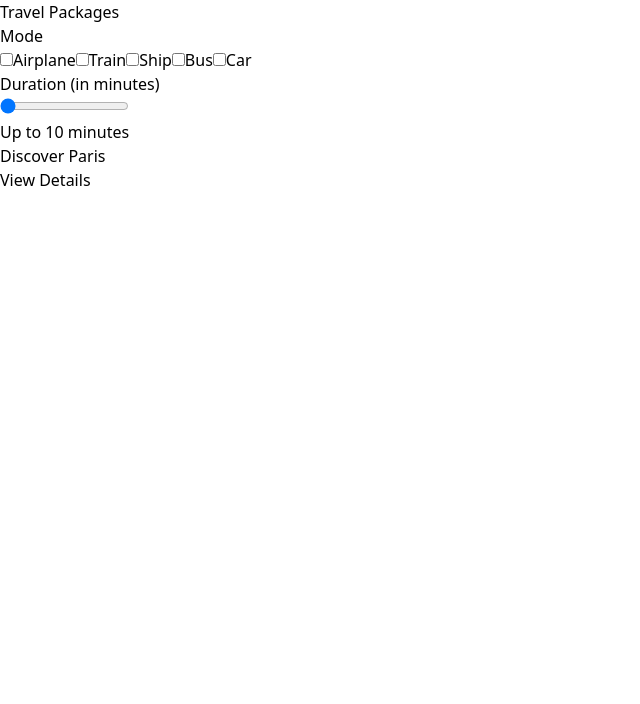
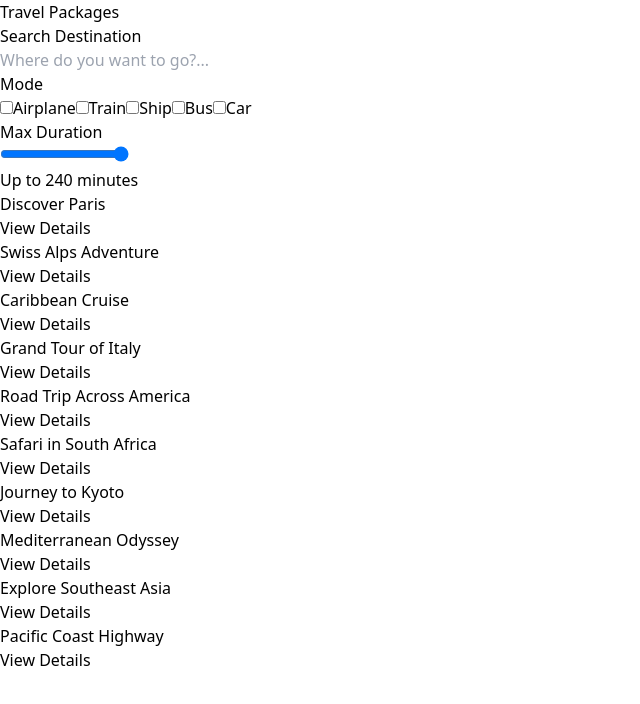
Before and after one commit to mikelojeda25/BlueTravel, a React (Vite) app: page / in a window 1280 px wide. Shown: the top 704 px of the page, without its empty margins (0-640 px from the left). Built offline with nearby package versions, Linux system fonts and the light colour scheme.

Commit message:
feat: search bar

```diff
--- a/src/components/Travel_InfoList.jsx
+++ b/src/components/Travel_InfoList.jsx
@@ -4,99 +4,134 @@ import Modal from "./Modal";
 import RideCard from "./RideCard";
 
 const Travel_InfoList = () => {
-  const [selectedModes, setSelectedModes] = useState([]);  // Track selected modes
-  const [durationRange, setDurationRange] = useState(10);  // Track selected duration range (default to minimum value)
-  const [selectedRide, setSelectedRide] = useState(null);  // Track the selected ride for the modal
-  const [isModalOpen, setIsModalOpen] = useState(false);  // Modal state
+  const [searchTerm, setSearchTerm] = useState(""); // Bagong state para sa Search
+  const [selectedModes, setSelectedModes] = useState([]);
+  const [durationRange, setDurationRange] = useState(240); // Ginawa kong max default para makita lahat sa simula
+  const [selectedRide, setSelectedRide] = useState(null);
+  const [isModalOpen, setIsModalOpen] = useState(false);
 
-  // Unique mode options from the rides data
   const modeOptions = [...new Set(rides.map((ride) => ride.mode))];
 
-  // Handle mode checkbox changes
   const handleModeChange = (mode) => {
     setSelectedModes((prevModes) =>
       prevModes.includes(mode)
-        ? prevModes.filter((m) => m !== mode)  // Remove mode if unchecked
-        : [...prevModes, mode]  // Add mode if checked
+        ? prevModes.filter((m) => m !== mode)
+        : [...prevModes, mode],
     );
   };
 
-  // Handle opening the modal with selected ride details
   const openModal = (ride) => {
     setSelectedRide(ride);
     setIsModalOpen(true);
   };
 
-  // Handle closing the modal
   const closeModal = () => {
     setSelectedRide(null);
     setIsModalOpen(false);
   };
 
-  // Filter rides based on selected filters (mode and duration)
+  // Filter logic (Search + Mode + Duration)
   const filteredRides = rides.filter((ride) => {
-    const matchesMode = selectedModes.length === 0 || selectedModes.includes(ride.mode);  // Filter by mode
-    const matchesDuration = ride.duration <= durationRange;  // Filter by duration in minutes
-    return matchesMode && matchesDuration;
+    const matchesSearch = ride.title
+      .toLowerCase()
+      .includes(searchTerm.toLowerCase());
+    const matchesMode =
+      selectedModes.length === 0 || selectedModes.includes(ride.mode);
+    const matchesDuration = ride.duration <= durationRange;
+
+    return matchesSearch && matchesMode && matchesDuration;
   });
 
   return (
-    <div>
-      {/* Filters */}
+    <div className="p-4">
+      {/* Search Bar Section */}
       <div className="mb-6">
-        <h3 className="font-semibold">Mode</h3>
-        <div className="flex flex-wrap gap-2">
+        <h3 className="font-semibold mb-2">Search Destination</h3>
+        <input
+          type="text"
+          placeholder="Where do you want to go?..."
+          className="w-full p-2 border border-gray-300 rounded-md focus:outline-none focus:ring-2 focus:ring-blue-500"
+          value={searchTerm}
+          onChange={(e) => setSearchTerm(e.target.value)}
+        />
+      </div>
+
+      <div className="flex flex-col md:flex-row gap-8">
+        {/* Sidebar Filters */}
+        <div className="w-full md:w-1/4">
+          <div className="mb-6">
+            <h3 className="font-semibold mb-2">Mode</h3>
+            <div className="flex flex-col gap-2">
               {modeOptions.map((mode) => (
-            <label key={mode} className="flex items-center space-x-2">
+                <label
+                  key={mode}
+                  className="flex items-center space-x-2 cursor-pointer"
+                >
                   <input
                     type="checkbox"
+                    className="rounded text-blue-600"
                     value={mode}
                     checked={selectedModes.includes(mode)}
                     onChange={() => handleModeChange(mode)}
                   />
-              <span>{mode}</span>
+                  <span className="text-sm">{mode}</span>
                 </label>
               ))}
             </div>
           </div>
 
           <div className="mb-6">
-        <h3 className="font-semibold">Duration (in minutes)</h3>
+            <h3 className="font-semibold mb-2">Max Duration</h3>
             <input
               type="range"
-          min="10"  // Minimum duration
-          max="240" // Maximum duration
+              min="10"
+              max="240"
               step="10"
-          value={durationRange}  // Bind slider value to state
-          onChange={(e) => setDurationRange(Number(e.target.value))}  // Update state with selected value
-          className="w-full"
+              value={durationRange}
+              onChange={(e) => setDurationRange(Number(e.target.value))}
+              className="w-full h-2 bg-gray-200 rounded-lg appearance-none cursor-pointer"
             />
-        <div className="text-sm mt-2">Up to {durationRange} minutes</div>
+            <div className="text-sm mt-2 text-gray-600">
+              Up to {durationRange} minutes
+            </div>
+          </div>
         </div>
 
-      {/* Rides List */}
-      <div className="grid gap-6 sm:grid-cols-1 md:grid-cols-2 lg:grid-cols-3">
-        {filteredRides.map((ride) => (
-          <RideCard
-            key={ride.id}
-            ride={ride}
-            openModal={openModal}  // Pass function to open the modal with selected ride details
-          />
-        ))}
+        {/* Rides List Section */}
+        <div className="w-full md:w-3/4">
+          <div className="grid gap-6 sm:grid-cols-1 lg:grid-cols-2 xl:grid-cols-3">
+            {filteredRides.length > 0 ? (
+              filteredRides.map((ride) => (
+                <RideCard key={ride.id} ride={ride} openModal={openModal} />
+              ))
+            ) : (
+              <div className="col-span-full text-center py-10 text-gray-500">
+                Walang nahanap na biyahe. Try mong baguhin ang filters.
+              </div>
+            )}
+          </div>
+        </div>
       </div>
 
-      {/* Modal for selected ride */}
+      {/* Modal Setup */}
       {isModalOpen && selectedRide && (
         <Modal isOpen={isModalOpen} onClose={closeModal}>
-          <div>
-            <h2 className="text-xl font-bold mb-4">{selectedRide.title}</h2>
-            <p className="mb-2">
-              <strong>Mode:</strong> {selectedRide.mode}
+          <div className="p-2">
+            <h2 className="text-2xl font-bold mb-4 text-blue-800">
+              {selectedRide.title}
+            </h2>
+            <div className="space-y-3">
+              <p>
+                <strong>🚀 Mode:</strong> {selectedRide.mode}
               </p>
-            <p className="mb-2">
-              <strong>Duration:</strong> {selectedRide.duration} minutes
+              <p>
+                <strong>⏱ Duration:</strong> {selectedRide.duration} mins
               </p>
-            <p>{selectedRide.description}</p>
+              <hr />
+              <p className="leading-relaxed text-gray-700">
+                {selectedRide.description}
+              </p>
+            </div>
           </div>
         </Modal>
       )}
```
Lines whose indentation alone changed are shown as unchanged.
